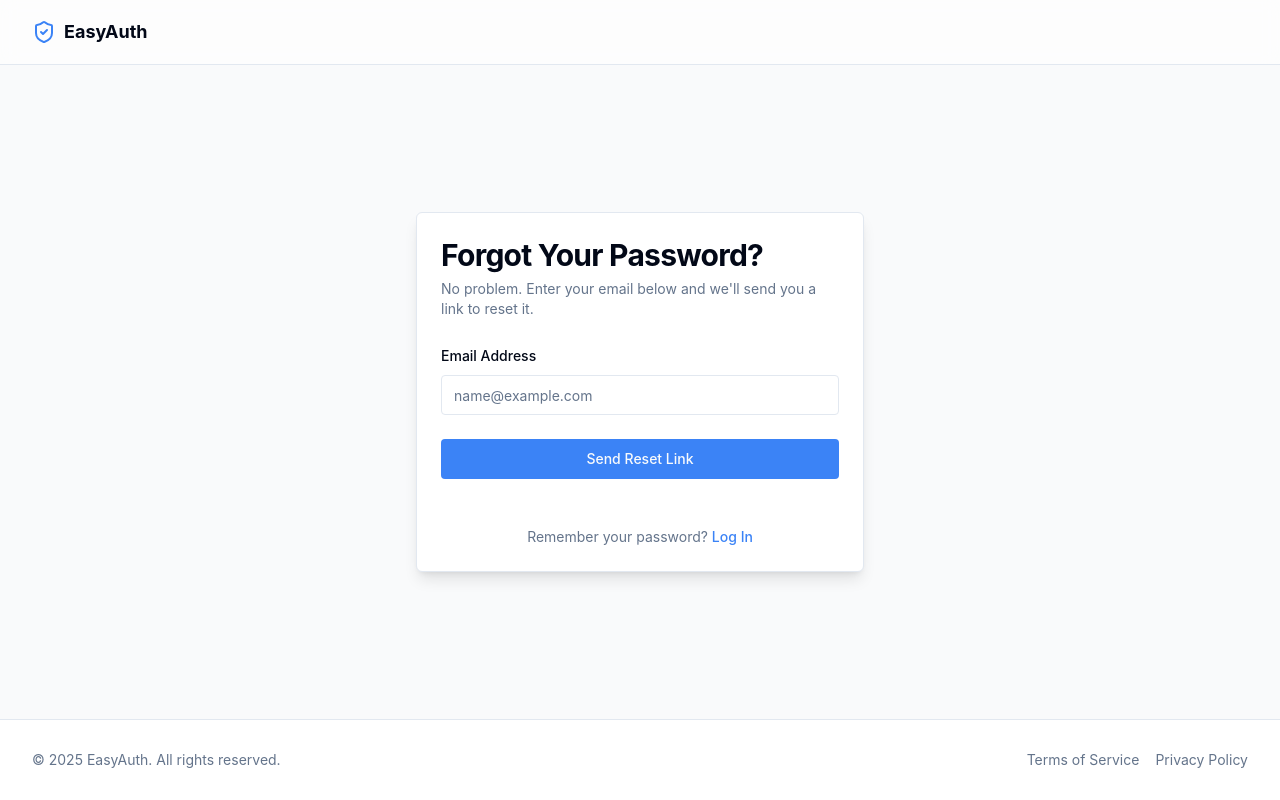
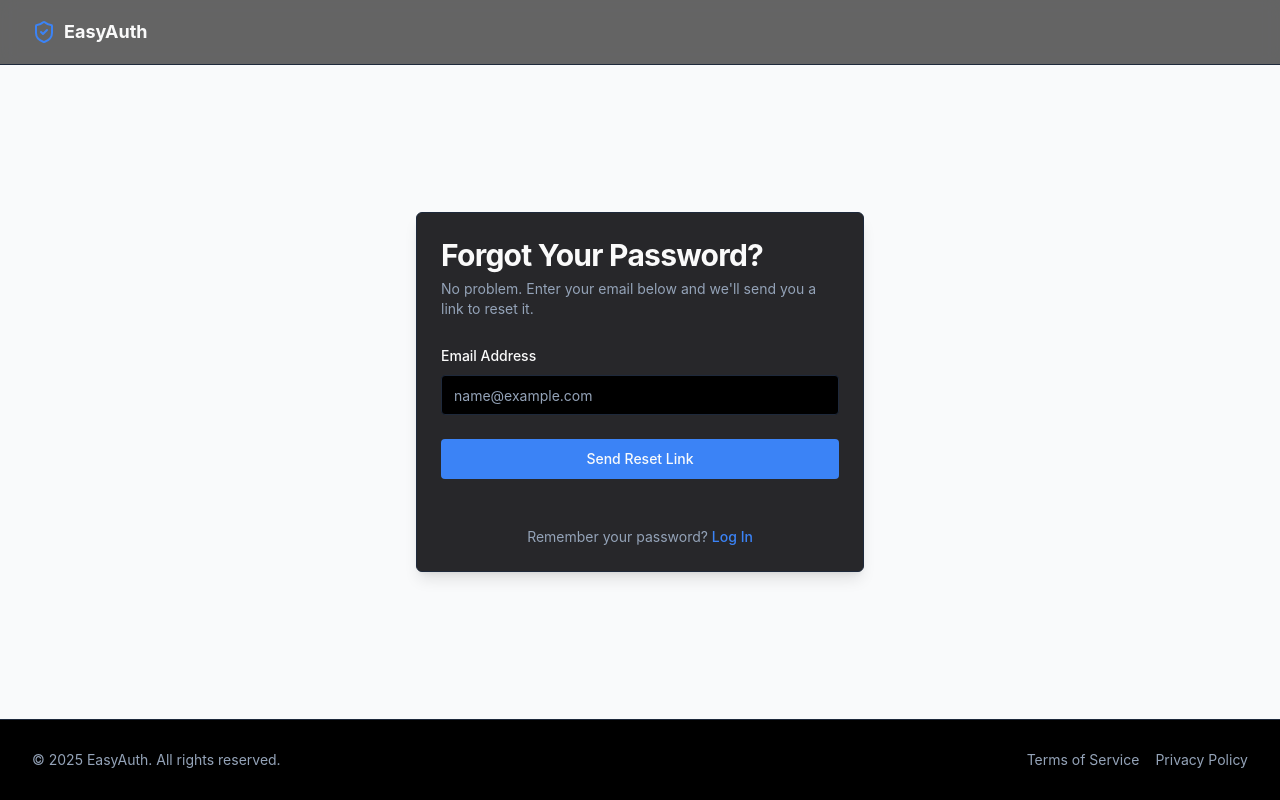
Before and after one commit to SadiqNaizam/mlo-a774-640e, a React (Vite) app: page /forgot-password in a window 1280 px wide. Built offline with nearby package versions, Linux system fonts and the light colour scheme.

Commit message:
Updated code files via regeneration: index.css

```diff
--- a/src/index.css
+++ b/src/index.css
@@ -4,26 +4,26 @@
 
 @layer base {
   :root {
-    --background: 0 0% 100%;
-    --foreground: 222.2 84% 4.9%;
+    --background: 0 0% 0%;
+    --foreground: 0 0% 98%;
 
-    --card: 0 0% 100%;
-    --card-foreground: 222.2 84% 4.9%;
+    --card: 240 3.7% 15.9%;
+    --card-foreground: 0 0% 98%;
 
-    --popover: 0 0% 100%;
-    --popover-foreground: 222.2 84% 4.9%;
+    --popover: 240 3.7% 15.9%;
+    --popover-foreground: 0 0% 98%;
 
     --primary: 217 91.2% 59.8%;
     --primary-foreground: 210 40% 98%;
 
-    --secondary: 210 40% 96.1%;
-    --secondary-foreground: 222.2 47.4% 11.2%;
+    --secondary: 217.2 32.6% 17.5%;
+    --secondary-foreground: 210 40% 98%;
 
-    --muted: 210 40% 96.1%;
-    --muted-foreground: 215.4 16.3% 46.9%;
+    --muted: 217.2 32.6% 17.5%;
+    --muted-foreground: 215 20.2% 65.1%;
 
-    --accent: 210 40% 96.1%;
-    --accent-foreground: 222.2 47.4% 11.2%;
+    --accent: 217.2 32.6% 17.5%;
+    --accent-foreground: 210 40% 98%;
 
     --destructive: 0 84.2% 60.2%;
     --destructive-foreground: 210 40% 98%;
@@ -31,8 +31,8 @@
     --success: 140 60% 45%;
     --success-foreground: 210 40% 98%;
 
-    --border: 214.3 31.8% 91.4%;
-    --input: 214.3 31.8% 91.4%;
+    --border: 217.2 32.6% 17.5%;
+    --input: 217.2 32.6% 17.5%;
     --ring: 217 91.2% 59.8%;
 
     --radius: 6px;
@@ -40,21 +40,21 @@
     --font-body: "Inter", system-ui, sans-serif;
     --font-heading: "Inter", system-ui, sans-serif;
 
-    --sidebar-background: 0 0% 98%;
-    --sidebar-foreground: 240 5.3% 26.1%;
-    --sidebar-primary: 240 5.9% 10%;
-    --sidebar-primary-foreground: 0 0% 98%;
-    --sidebar-accent: 240 4.8% 95.9%;
-    --sidebar-accent-foreground: 240 5.9% 10%;
-    --sidebar-border: 220 13% 91%;
+    --sidebar-background: 240 5.9% 10%;
+    --sidebar-foreground: 240 4.8% 95.9%;
+    --sidebar-primary: 224.3 76.3% 48%;
+    --sidebar-primary-foreground: 0 0% 100%;
+    --sidebar-accent: 240 3.7% 15.9%;
+    --sidebar-accent-foreground: 240 4.8% 95.9%;
+    --sidebar-border: 240 3.7% 15.9%;
     --sidebar-ring: 217.2 91.2% 59.8%;
   }
 
   .dark {
-    --background: 222.2 84% 4.9%;
+    --background: 0 0% 0%;
     --foreground: 210 40% 98%;
 
-    --card: 222.2 84% 4.9%;
+    --card: 240 3.7% 15.9%;
     --card-foreground: 210 40% 98%;
 
     --popover: 222.2 84% 4.9%;
```
